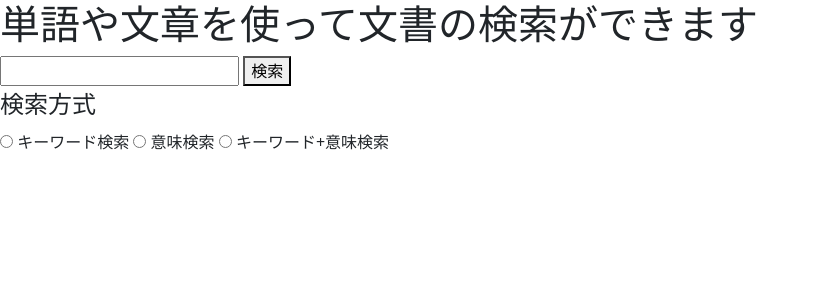
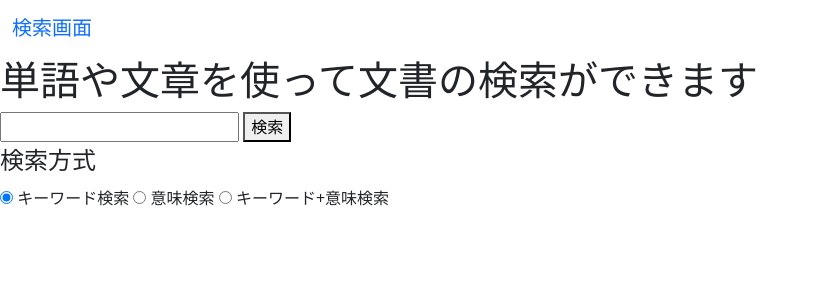
Before and after one commit to y24m007Y/SearchApp, a Python web app: template templates/search_page.html in a window 1280 px wide. Shown: the top 300 px of the page, without its empty margins (0-819 px from the left). Run offline with Jinja, Linux system fonts and the light colour scheme; the template is opened without the code that fills it, so the values that code supplies are empty.

Commit message:
this is a Second Commit !

```diff
--- a/templates/layout.html
+++ b/templates/layout.html
@@ -5,6 +5,13 @@
         <!-- Bootstrap CSS -->
         <link href="https://cdn.jsdelivr.net/npm/bootstrap@5.0.2/dist/css/bootstrap.min.css" rel="stylesheet" integrity="sha384-EVSTQN3/azprG1Anm3QDgpJLIm9Nao0Yz1ztcQTwFspd3yD65VohhpuuCOmLASjC" crossorigin="anonymous">
         <link rel="stylesheet" href="{{ url_for('static', filename='css/style.css') }}">
+        <div class="top">
+            <nav class="navbar bg-body-tertiary">
+                <div class="container-fluid">
+                    <a class="navbar-brand" href="{{url_for("search_page")}}">検索画面</a>
+                </div>
+            </nav>
+        </div>
         <title>webアプリテスト</title>
     </head>
     <body>
--- a/templates/search_page.html
+++ b/templates/search_page.html
@@ -7,7 +7,7 @@
             <filedset>
                 <legend>検索方式</legend>
                 <div>
-                    <input type="radio" id="arg" name="argoritm" value="0" >
+                    <input type="radio" id="arg" name="argoritm" checked=True value="0" >
                     <label for="arg">キーワード検索</label>
                     <input type="radio" id="arg" name="argoritm" value="1">
                     <label for="arg">意味検索</label>
--- a/views.py
+++ b/views.py
@@ -1,6 +1,6 @@
 from flask import render_template, url_for, request
-from SearchApp import app
-from QiitaSearch import BM25, VecSearch, RankFusion, searcher
+from webapp import app
+from Searcher import BM25, VecSearch, RankFusion, searcher
 
 @app.route('/')
 def create_app():
```
Also changed, not shown: README.md.
